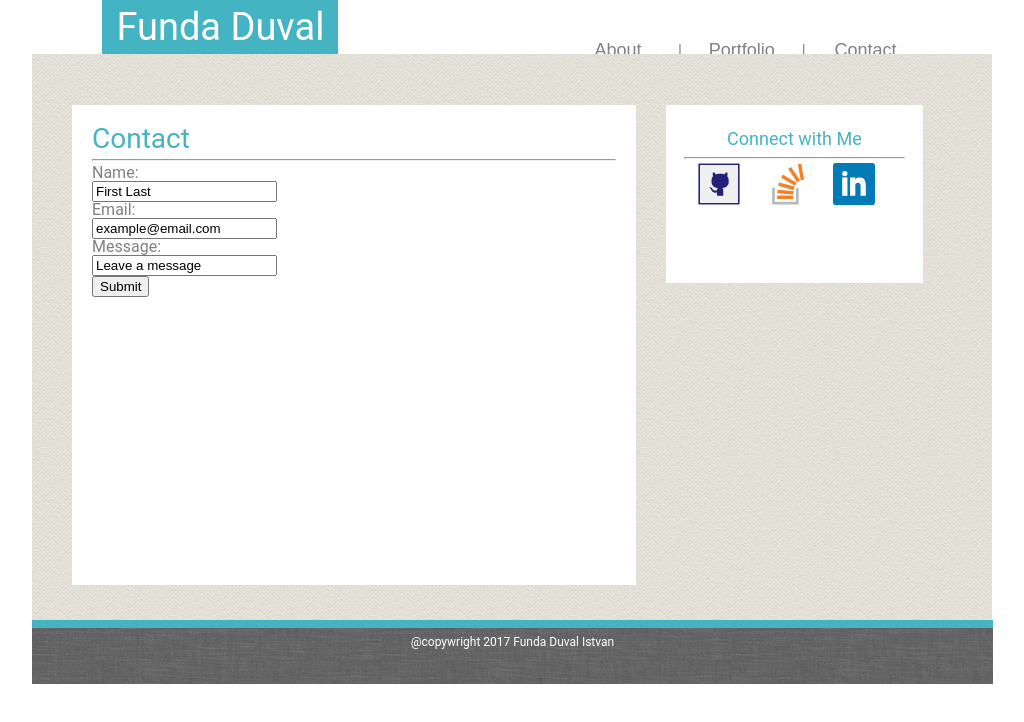
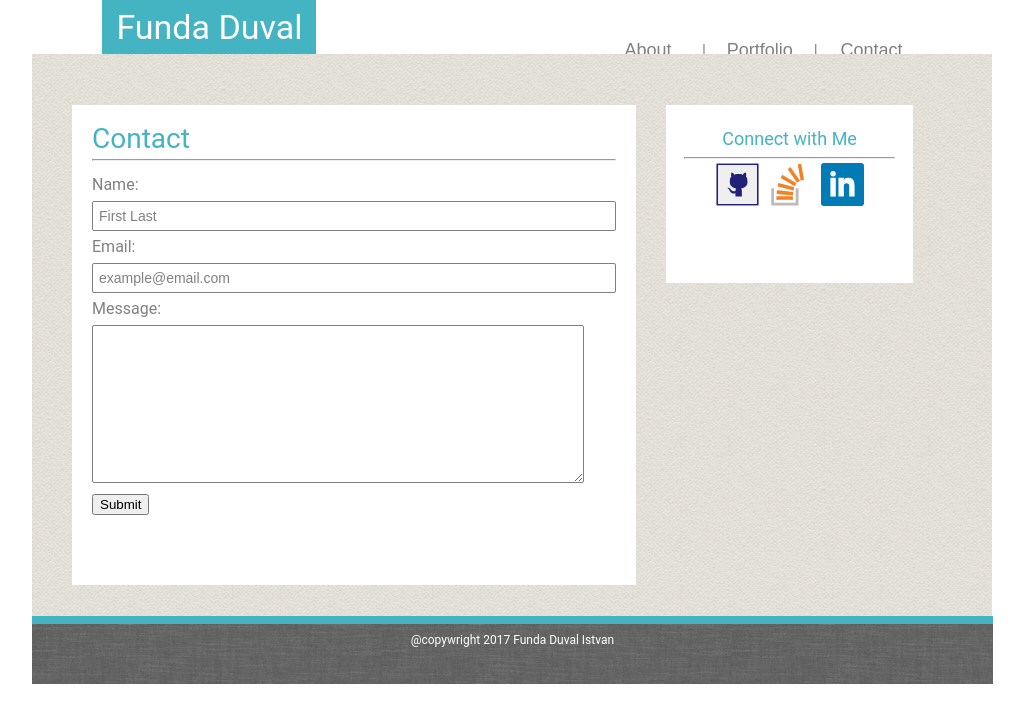
Before and after one commit to funduval/Basic-Portfolio, a plain HTML site: page contact.html in a window 1280 px wide. Shown: the whole page, without its empty margins (128-1152 px from the left). Drawn offline with Linux system fonts and the light colour scheme; files that its build step writes are made by us from their sources.

Commit message:
message field et al

```diff
--- a/assets/css/style.css
+++ b/assets/css/style.css
@@ -10,7 +10,7 @@ footer {
     bottom: 0;
     height: 40px;
     width: 98.437%;
-    padding: 8px;
+    padding: 10px;
     text-align: center;
     background: url("https://github.com/funduval/Basic-Portfolio/blob/master/assets/images/grey_wash_wall.png?raw=true");
     color: white;
@@ -30,7 +30,7 @@ footer {
         background-color: #44b3c2;
         color: white;
         font-style: bold;
-        font-size: 38px;
+        font-size: 34px;
     }
 
     #mainBody {
@@ -92,14 +92,14 @@ footer {
     #sidebarMenu {
         list-style: none;
         padding: 0px;
+        margin-left: 15%;
 
     }
 
     .logoButtons {
-        height: 19%;
-        width: 19%;
-        margin-left: 8px;
-        padding: auto;
+        height: 24%;
+        width: 24%;
+        padding: 0;
 
     }
 
@@ -118,7 +118,7 @@ footer {
         float: left;
         padding: 8px 18px 12px 18px;
         background-color: white;
-        width: 23%;
+        width: 22%;
         height: 25%;
         margin-right: auto;
         margin-left: 30px;
@@ -151,10 +151,46 @@ footer {
     }
 
 
+    li {
+        margin: 0;
+        padding:0;
+        display: inline;
+    }
+
+    form {
+
+        margin-top: 16px;
+    }
 
 
+input[type=text] {
+    width: 100%;
+    padding: 6px 6px;
+    margin: 8px 0;
+    box-sizing: border-box;
+    border: 1px solid grey;
+    border-radius: 2px;
+    font-size: 14px;
+    color: grey;
+}
 
-    li {
-        margin: 6px;
-        display: inline;
-    }
+input [type=submit] {
+    padding: 6px 6px;
+    margin: 8px 0;
+    box-sizing: border-box;
+    border: 1px solid grey;
+    border-radius: 2px;
+    font-size: 14px;
+    color: grey;
+
+}
+
+textarea {
+    padding: 6px 6px;
+    margin: 8px 0;
+    box-sizing: border-box;
+    border: 1px solid grey;
+    border-radius: 2px;
+    font-size: 14px;
+    color: grey;
+}
--- a/contact.html
+++ b/contact.html
@@ -33,9 +33,13 @@
               Name:<br>
               <input type="text" name="name" value="First Last"><br>
               Email:<br>
-              <input type="text" name="email" value="example@email.com"><br>
+              <input type="text" name="email" value="example@email.com">
+              <br>
               Message:<br>
-              <input type="text" name="message" value="Leave a message"><br>
+             <textarea name="moreinfo" cols="55" rows="9" required="required">
+            </textarea>
+
+              <br>
               <input type="submit" value="Submit">
             </form>
 
@@ -59,7 +63,7 @@
 
 
 
-        <footer>
+        <footer style="width:98%">
         <p>@copywright 2017 Funda Duval Istvan</p>
     </footer>
 
```
Also changed, not shown: index.html (+2 -2 lines).
